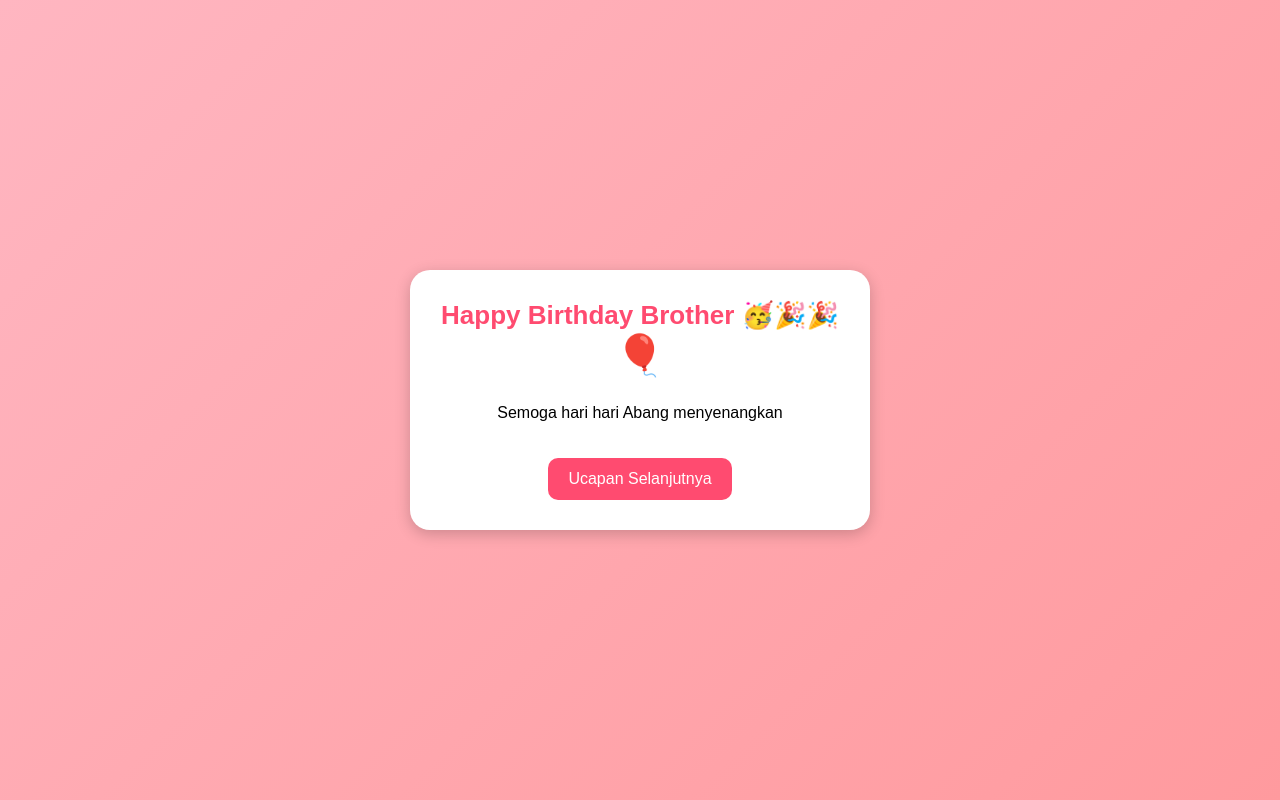
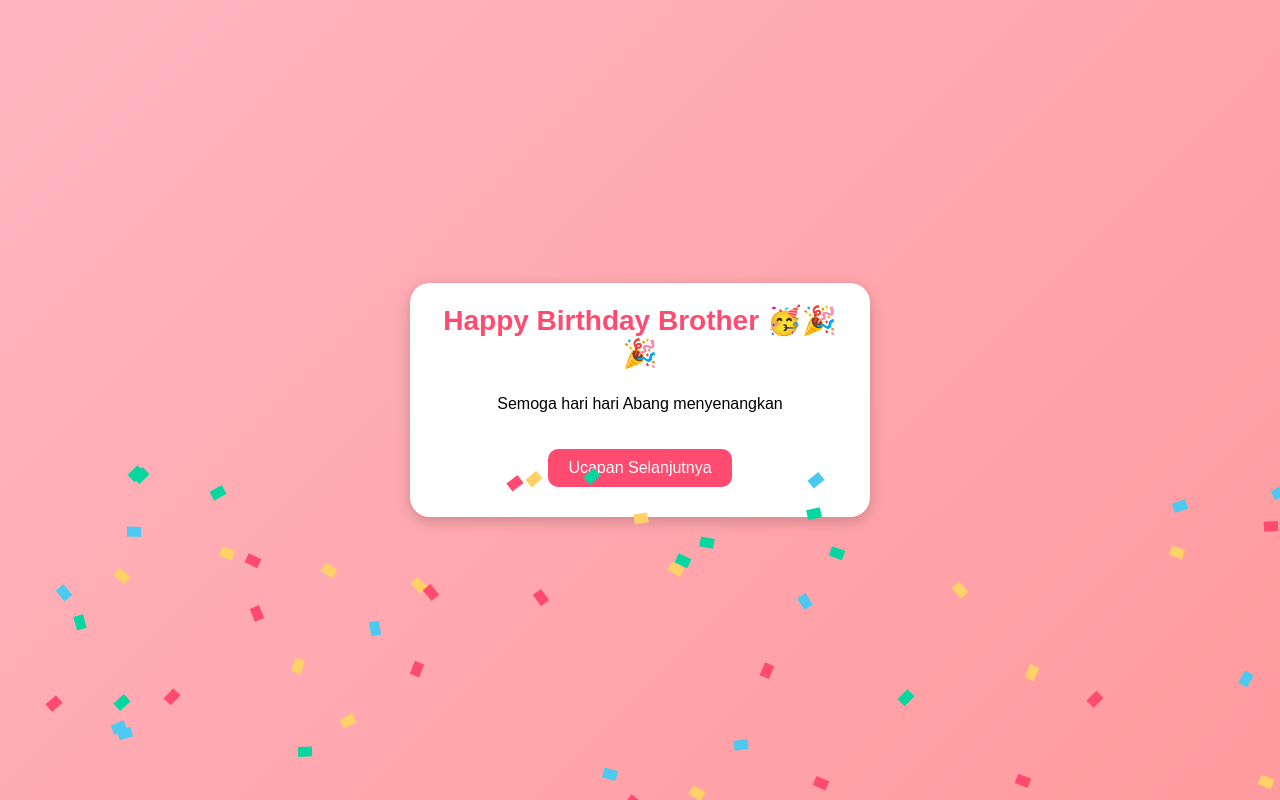
Before and after one commit to yukino-byte/brother-, a plain HTML site: page index.html in a window 1280 px wide. Both pictures are taken after a click on the button "▶️ Play". Drawn offline with Linux system fonts and the light colour scheme.

Commit message:
Update index.html

```diff
--- a/index.html
+++ b/index.html
@@ -1,159 +1,105 @@
 <!DOCTYPE html>
 <html lang="id">
 <head>
-  <meta charset="UTF-8" />
-  <meta name="viewport" content="width=device-width, initial-scale=1.0" />
+<meta charset="UTF-8">
+<meta name="viewport" content="width=device-width, initial-scale=1.0">
 <title>Happy Birthday Brother</title>
 <style>
   body {
     margin: 0;
-      font-family: Arial, sans-serif;
-      background: linear-gradient(135deg, #ffb6c1, #ff9a9e);
-      display: flex;
-      justify-content: center;
-      align-items: center;
-      height: 100vh;
+    overflow:hidden;
+    font-family: Arial;
+    background: linear-gradient(135deg,#ffb6c1,#ff9a9e);
+    display:flex;justify-content:center;align-items:center;
+    height:100vh;
   }
+  #playBtn{
+    padding:20px 40px;font-size:24px;border:none;
+    background:#ff4b70;color:#fff;border-radius:50px;
+    cursor:pointer;animation:pulse 1.5s infinite;
+  }
+  @keyframes pulse {
+    0%{transform:scale(1);}50%{transform:scale(1.1);}100%{transform:scale(1);}
+  }
+  .card{
+    background:white;padding:30px;width:90%;max-width:400px;
+    border-radius:20px;box-shadow:0 4px 15px rgba(0,0,0,0.2);
+    text-align:center;display:none;
+  }
+  .title{
+    color:#ff4b70;font-size:28px;font-weight:bold;
+    animation:floatTitle 2s infinite ease-in-out;
+  }
+  @keyframes floatTitle {
+    0%{transform:translateY(0);}
+    50%{transform:translateY(-10px);}
+    100%{transform:translateY(0);}
+  }
+  #nextBtn{margin-top:20px;padding:10px 20px;border:none;
+    background:#ff4b70;color:white;border-radius:10px;font-size:16px;}
 
-    .card {
-      background: white;
-      padding: 30px;
-      width: 90%;
-      max-width: 400px;
-      border-radius: 20px;
-      box-shadow: 0 4px 15px rgba(0,0,0,0.2);
-      text-align: center;
-      animation: fadeIn 1s ease-in-out;
-      display: none;
+  .confetti{
+    position:fixed;width:10px;height:14px;top:-20px;
+    animation:fall linear forwards;
   }
-
-    .title {
-      color: #ff4b70;
-      font-size: 26px;
-      font-weight: bold;
-      margin-bottom: 10px;
-    }
-
-    .balloon {
-      font-size: 40px;
-      animation: float 2s infinite ease-in-out;
-    }
-
-    @keyframes float {
-      0% { transform: translateY(0); }
-      50% { transform: translateY(-10px); }
-      100% { transform: translateY(0); }
-    }
-
-    @keyframes fadeIn {
-      from { opacity: 0; transform: scale(0.95); }
-      to { opacity: 1; transform: scale(1); }
-    }
-
-    .btn {
-      padding: 12px 20px;
-      background: #ff4b70;
-      color: white;
-      border: none;
-      border-radius: 10px;
-      margin-top: 20px;
-      font-size: 16px;
-      cursor: pointer;
-    }
-
-    #playBtn {
-      font-size: 24px;
-      padding: 15px 30px;
-      border-radius: 50px;
-      animation: pulse 1.5s infinite;
-    }
-
-    @keyframes pulse {
-      0% { transform: scale(1); }
-      50% { transform: scale(1.1); }
-      100% { transform: scale(1); }
-    }
-
-    /* simple confetti */
-    .confetti-piece {
-      position: absolute;
-      width: 8px;
-      height: 12px;
-      opacity: 0.9;
-      transform: translateY(-100vh);
-      animation: fall 2s linear forwards;
-    }
-
   @keyframes fall {
-      to {
-        transform: translateY(0) rotate(360deg);
-        opacity: 1;
-      }
+    0% {transform: translateY(-20px) rotate(0);}
+    100% {transform: translateY(110vh) rotate(720deg);}
   }
 </style>
 </head>
 <body>
 
-  <button id="playBtn" class="btn">▶️ Play</button>
+<button id="playBtn">▶️ Play</button>
 
 <div class="card" id="card">
   <div class="title">Happy Birthday Brother 🥳🎉🎉</div>
-    <div class="balloon">🎈</div>
-    <p id="message">...</p>
-    <button class="btn" id="nextBtn">Ucapan Selanjutnya</button>
+  <p id="msg"></p>
+  <button id="nextBtn">Ucapan Selanjutnya</button>
 </div>
 
 <audio id="music" src="ssstik.io_1765094142741.mp3"></audio>
 
 <script>
-    const playBtn = document.getElementById("playBtn");
-    const card = document.getElementById("card");
-    const msg = document.getElementById("message");
-    const nextBtn = document.getElementById("nextBtn");
-    const music = document.getElementById("music");
+  const playBtn=document.getElementById("playBtn");
+  const card=document.getElementById("card");
+  const msg=document.getElementById("msg");
+  const nextBtn=document.getElementById("nextBtn");
+  const music=document.getElementById("music");
 
-    const messages = [
+  const messages=[
     "Semoga hari hari Abang menyenangkan",
     "Semoga cita cita Abang tercapai",
     "Semoga cepat dapat pacar hehe😁"
   ];
+  let index=0;
 
-    let index = 0;
-
-    function createConfetti() {
-      // create multiple small confetti pieces
-      for (let i = 0; i < 25; i++) {
-        const piece = document.createElement('div');
-        piece.className = 'confetti-piece';
-        piece.style.background = ['#ff4b70','#ffd166','#06d6a0','#4cc9f0'][i % 4];
-        piece.style.left = (10 + Math.random() * 80) + '%';
-        piece.style.top = (-20 - Math.random() * 30) + 'vh';
-        piece.style.transform = `translateY(${ -100 - Math.random()*50 }vh) rotate(${Math.random()*360}deg)`;
-        piece.style.animationDuration = (1.5 + Math.random()) + 's';
-        piece.style.borderRadius = (Math.random()>0.5? '2px' : '50%');
-        document.body.appendChild(piece);
-        // remove after animation
-        setTimeout(() => piece.remove(), 3000);
+  function createConfetti(){
+    for(let i=0;i<80;i++){
+      const c=document.createElement("div");
+      c.className="confetti";
+      c.style.left=Math.random()*100+"%";
+      c.style.background=["#ff4b70","#ffd166","#06d6a0","#4cc9f0"][i%4];
+      c.style.animationDuration=(2+Math.random()*3)+"s";
+      c.style.transform=`rotate(${Math.random()*360}deg)`;
+      document.body.appendChild(c);
+      setTimeout(()=>c.remove(),5000);
     }
   }
 
-    playBtn.onclick = () => {
-      playBtn.style.display = "none";
-      card.style.display = "block";
-      msg.innerText = messages[index];
-      // try to play music (some browsers may require user gesture - this is a click so ok)
-      music.play().catch(e => {
-        console.log('Autoplay blocked:', e);
-      });
+  playBtn.onclick=()=>{
+    playBtn.style.display="none";
+    card.style.display="block";
+    msg.innerText=messages[index];
+    music.play().catch(()=>{});
     createConfetti();
   };
 
-    nextBtn.onclick = () => {
-      index = (index + 1) % messages.length;
-      msg.innerText = messages[index];
-      // small animation
-      card.animate([{ transform: 'scale(0.98)' }, { transform: 'scale(1)' }], { duration: 200 });
+  nextBtn.onclick=()=>{
+    index=(index+1)%messages.length;
+    msg.innerText=messages[index];
   };
 </script>
+
 </body>
 </html>
```
Lines whose indentation alone changed are shown as unchanged.
